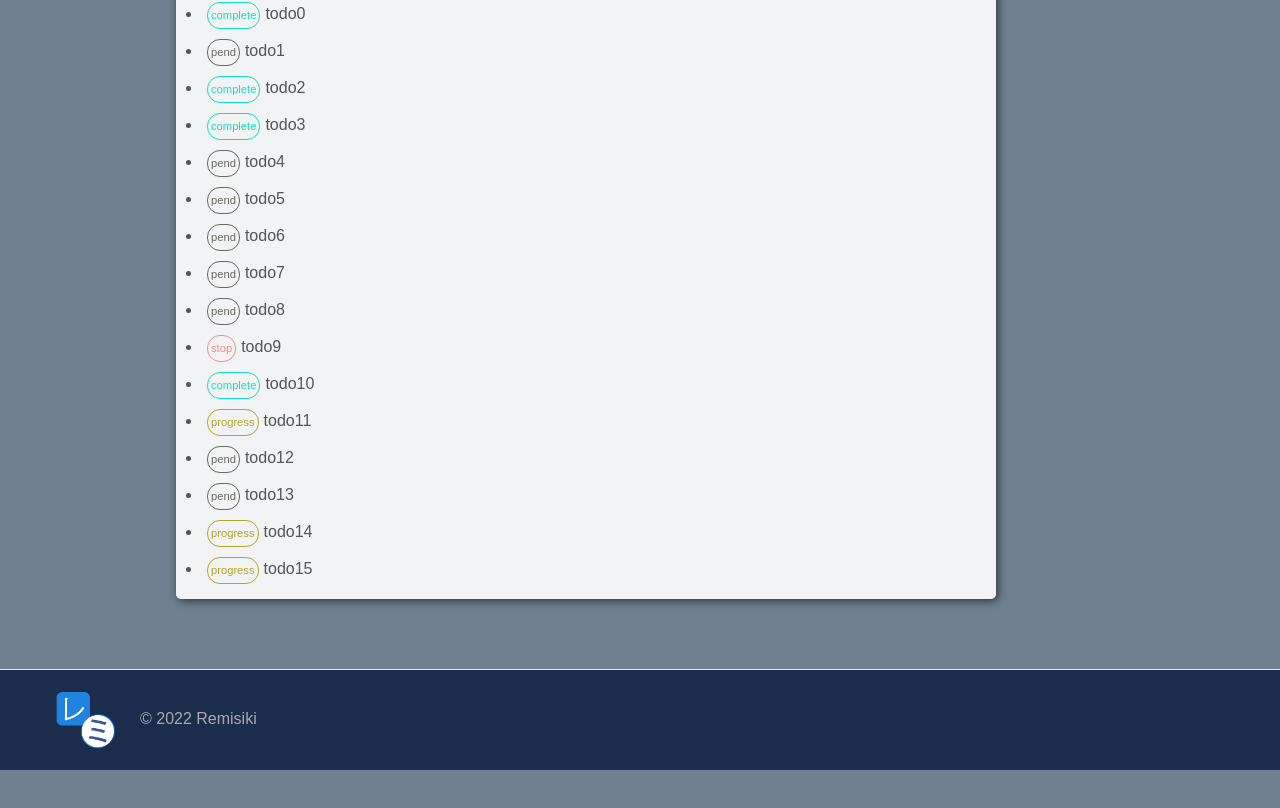
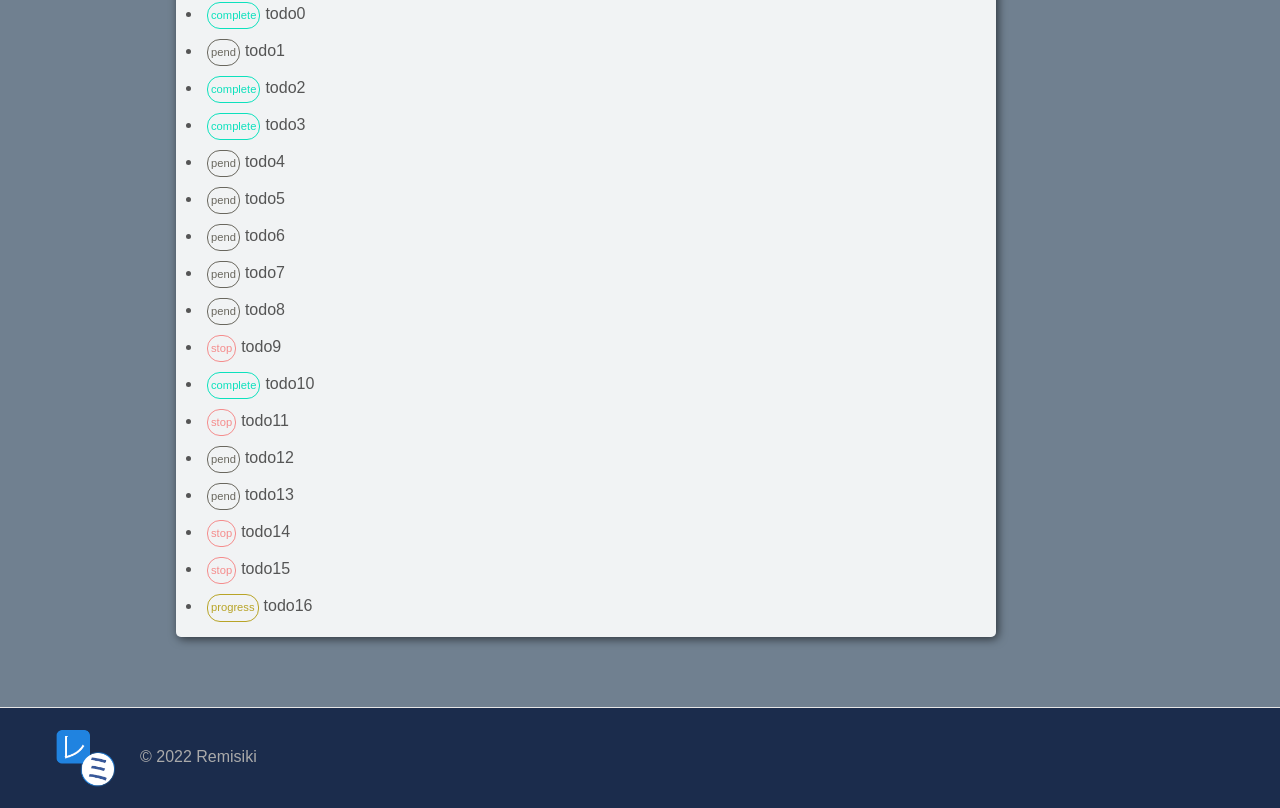
Before and after one commit to remisiki/remisiki.github.io, a React (Create React App) app: page /project in a window 1280 px wide. Shown: the part 1580-2388 px from the top of the page. Before the commit the page ends 2350 px from the top, so only its background shows below. Built offline with nearby package versions, Linux system fonts and the light colour scheme; what i18next-resources-to-backend would draw is missing.

Commit message:
Update info

```diff
--- a/src/components/Home.js
+++ b/src/components/Home.js
@@ -32,7 +32,7 @@ function ToDoList({num, status}) {
 function HomeScreen() {
 	const avatar = require("../assets/avatar.jpg");
 	const sections = ["Welcome", "Accounts", "ToDo-List"];
-	const todo_status = ["complete", "pend", "complete", "complete", "pend", "pend", "pend", "pend", "pend", "stop", "complete", "progress", "pend", "pend", "progress", "progress"];
+	const todo_status = ["complete", "pend", "complete", "complete", "pend", "pend", "pend", "pend", "pend", "stop", "complete", "stop", "pend", "pend", "stop", "stop", "progress"];
 	const { t, i18n } = useTranslation();
 	useEffect(() => {
 		selectNavi('home');
@@ -109,7 +109,7 @@ function HomeScreen() {
 						{t("todot")}
 					</p>
 					<ul>
-						<ToDoList num={16} status={todo_status} />
+						<ToDoList num={17} status={todo_status} />
 					</ul>
 				</article>
 				<SideBar sections={sections} path="home" />
--- a/src/components/Repos.js
+++ b/src/components/Repos.js
@@ -38,10 +38,11 @@ function ReposScreen() {
 				<div className="cell_container">
 					<Project name="remisiki-home" description={t("proj0")} href="https://github.com/remisiki/remisiki-home" thumb="" lang="JavaScript" />
 					<Project name="kettyan-bot" description={t("proj1")} href="https://remisiki.github.io/kettyan-bot/" thumb="ket" lang="Python" />
+					<Project name="k-gatya" description={t("proj4")} href="https://remisiki.github.io/k-gatya/" thumb="keg" lang="JavaScript" />
+					<Project name="remiqq" description={t("proj5")} href="https://github.com/remisiki/remiqq" thumb="electron" lang="JavaScript" />
+					<Project name="lan-server" description={t("proj6")} href="https://github.com/remisiki/lan-server" thumb="play" lang="Scala" />
 					<Project name="umjicanvas" description={t("proj2")} href="https://github.com/remisiki/umjicanvas" thumb="umjicanvas" lang="Java" />
 					<Project name="GMM-Demux" description={t("proj3")} href="https://gmm-demux.readthedocs.io/en/latest/" thumb="tsne" lang="Python" />
-					<Project name="k-gatya" description={t("proj4")} href="https://remisiki.github.io/k-gatya/" thumb="keg" lang="JavaScript" />
-					<Project name="remiqq" description={t("proj5")} href="https://github.com/remisiki/remiqq" thumb="electron" lang="JavaScript" />
 					<Project name="ECE4710J" description={t("projji")} href="https://github.com/remisiki/ECE4710J" thumb="svm" lang="Python" />
 					<Project name="VE370" description={t("projji")} href="https://github.com/remisiki/VE370" thumb="cpu" lang="Verilog" />
 					<Project name="ここまでだ。。。" description="もっとがんばります！" href="" thumb="" lang="C++" />
--- a/src/components/translation/en.json
+++ b/src/components/translation/en.json
@@ -36,7 +36,8 @@
 	"todo12": "Watch となりの吸血鬼さん.",
 	"todo13": "Build Android app with Java/Kotlin.",
 	"todo14": "Watch 銀魂.",
-	"todo15": "Made Remi QQ with Electron.",
+	"todo15": "Make Remi QQ with Electron.",
+	"todo16": "Develop a LAN server to deliver data among devices.",
 	"complete": "Completed",
 	"progress": "In progress",
 	"pend": "Pending",
@@ -196,6 +197,7 @@
 	"proj3": "Barcoding Data Processing Tool",
 	"proj4": "Random Pixiv Artworks Webpage",
 	"proj5": "Remisiki's QQ",
+	"proj6": "Data transfer within a LAN",
 	"projji": "UM-JI Course File",
 	"des0": "I am in game center A-cho now!",
 	"des1": "I've found Seirensen in Akiba but only Seirensen is left 😢",
--- a/src/components/translation/ja.json
+++ b/src/components/translation/ja.json
@@ -28,7 +28,7 @@
 	"todo4": "ScalaでApache Sparkの使い方を学ぶ。",
 	"todo5": "Rustを学ぶ。",
 	"todo6": "Golangを学ぶ。",
-	"todo7": "暗号化を学ぶ。",
+	"todo7": "暗号学を学ぶ。",
 	"todo8": "Linuxカーネルを学ぶ。",
 	"todo9": "Oriをプレイする。",
 	"todo10": "とらドラを観賞する。",
@@ -37,6 +37,7 @@
 	"todo13": "Java/KotlinでAndroidアプリを書いてみる。",
 	"todo14": "銀魂を観賞する。",
 	"todo15": "ElectronでRemi QQを作ってみる。",
+	"todo16": "LANサーバを作ってデバイス間のデータ転送機能を実装する。",
 	"complete": "Completed",
 	"progress": "In progress",
 	"pend": "Pending",
@@ -196,6 +197,7 @@
 	"proj3": "細胞データ処理ツール",
 	"proj4": "ランダム画像ウェブアプリ",
 	"proj5": "れみしき専用QQアプリ",
+	"proj6": "LANでデータ転送",
 	"projji": "UM-JIコースファイル",
 	"des0": "ゲーセンA-choなう",
 	"des1": "アキバで星蓮船を見つかりましたが星蓮船しか残っていない😢",
--- a/src/components/translation/zh.json
+++ b/src/components/translation/zh.json
@@ -37,6 +37,7 @@
 	"todo13": "用Java/Kotlin搭建Android應用程式。",
 	"todo14": "觀看銀魂。",
 	"todo15": "用Electron製作Remi QQ。",
+	"todo16": "做一個區域網路伺服器實現多設備互傳數據。",
 	"complete": "Completed",
 	"progress": "In progress",
 	"pend": "Pending",
@@ -196,6 +197,7 @@
 	"proj3": "Barcode細胞數據分析工具",
 	"proj4": "網頁版隨機Pixiv圖片",
 	"proj5": "Remisiki的QQ",
+	"proj6": "區域網路數據傳送",
 	"projji": "UM-JI課程文檔",
 	"des0": "A-cho遊戲廳",
 	"des1": "在秋葉原找到了星蓮船（只有星蓮船了😢）",
--- a/src/components/widgets/drawChart.js
+++ b/src/components/widgets/drawChart.js
@@ -70,7 +70,7 @@ const drawChart = (element, data) => {
 		.attr("text-anchor", "middle")
 		.text((d) => {
 			const index = data.findIndex(({key}) => key === d.data.key);
-			if (index <= 2) {
+			if (index <= 3) {
 				return `${d.data.key}`;
 			}
 			else if (index === data.length - 1) {
```
Also changed, not shown: src/assets/play.webp (added).
